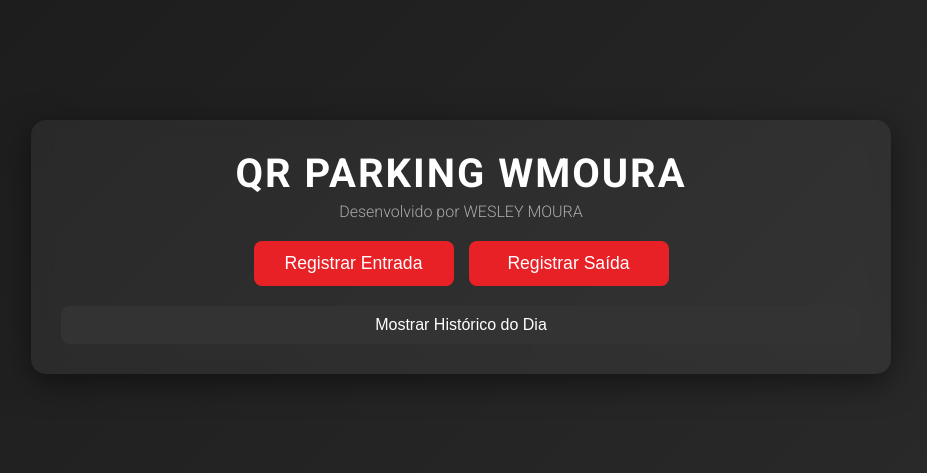
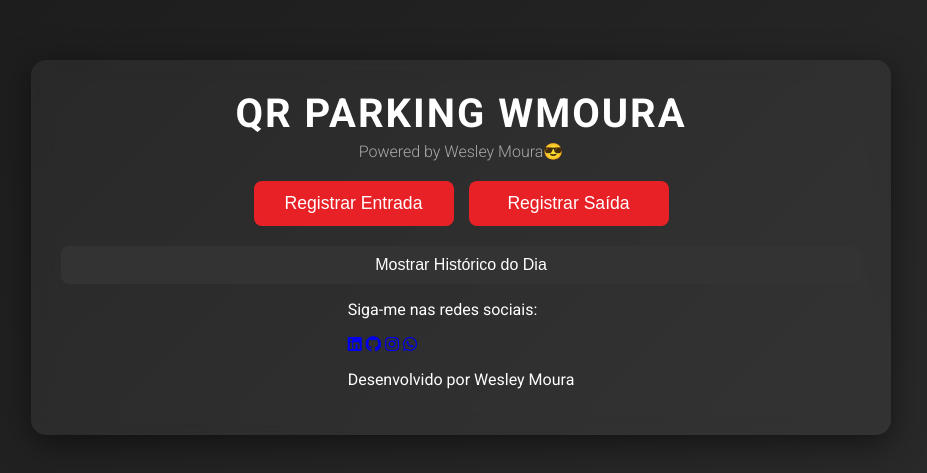
Before and after one commit to wesmoura/WMOURAPARKING, a plain HTML site: page index.html in a window 1280 px wide. Shown: the part 173-646 px from the top of the page, without its empty margins (179-1106 px from the left). Drawn offline with Linux system fonts and the light colour scheme.

Commit message:
Update index.html

```diff
--- a/index.html
+++ b/index.html
@@ -6,6 +6,7 @@
     <title>QR Parking WMoura</title>
     <link rel="stylesheet" href="styles.css">
     <link href="https://fonts.googleapis.com/css2?family=Roboto:wght@300;400;700&display=swap" rel="stylesheet">
+    <link rel="stylesheet" href="https://cdnjs.cloudflare.com/ajax/libs/font-awesome/5.15.4/css/all.min.css">
     <script src="https://cdnjs.cloudflare.com/ajax/libs/qrcodejs/1.0.0/qrcode.min.js"></script>
     <script src="script.js" defer></script>
 </head>
@@ -13,7 +14,7 @@
     <div class="container">
         <header>
             <h1>QR Parking WMoura</h1>
-            <p>Desenvolvido por WESLEY MOURA</p>
+            <p>Powered by Wesley Moura😎</p>
         </header>
 
         <div class="control-panel">
@@ -46,6 +47,17 @@
                 <button onclick="limparHistorico()" id="limpar-historico" class="clear-button">Limpar Histórico do Dia</button>
             </div>
         </div>
+
+        <footer>
+            <p>Siga-me nas redes sociais:</p>
+            <div class="social-icons">
+                <a href="https://www.linkedin.com/in/wesley-moura-569802191/" target="_blank"><i class="fab fa-linkedin"></i></a>
+                <a href="https://github.com/wesmoura" target="_blank"><i class="fab fa-github"></i></a>
+                <a href="https://www.instagram.com/wesguit?igsh=M2E4bGhkbzk5bzg5" target="_blank"><i class="fab fa-instagram"></i></a>
+                <a href="https://wa.me/5547988508092" target="_blank"><i class="fab fa-whatsapp"></i></a>
+            </div>
+            <p class="signature">Desenvolvido por Wesley Moura</p>
+        </footer>
     </div>
 </body>
 </html>
```
